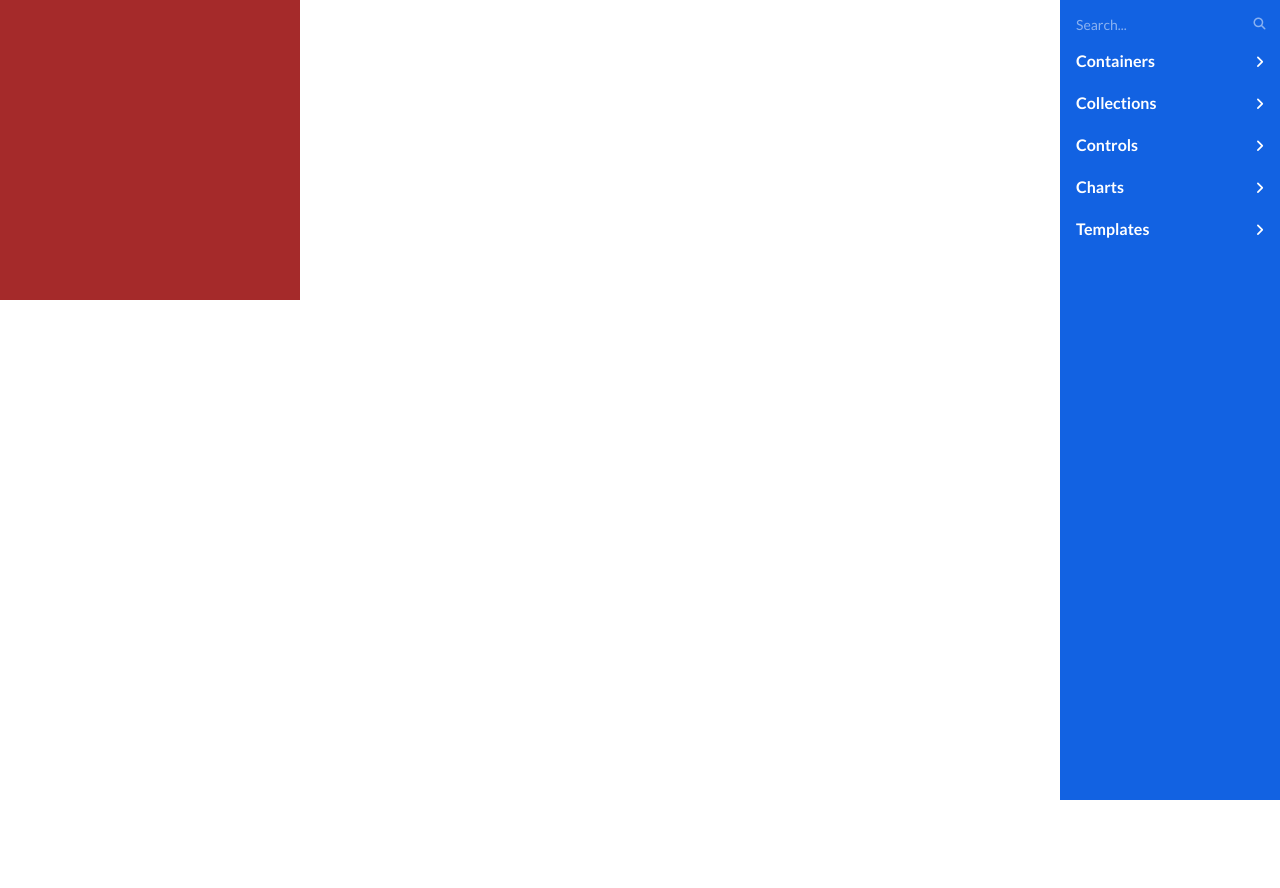
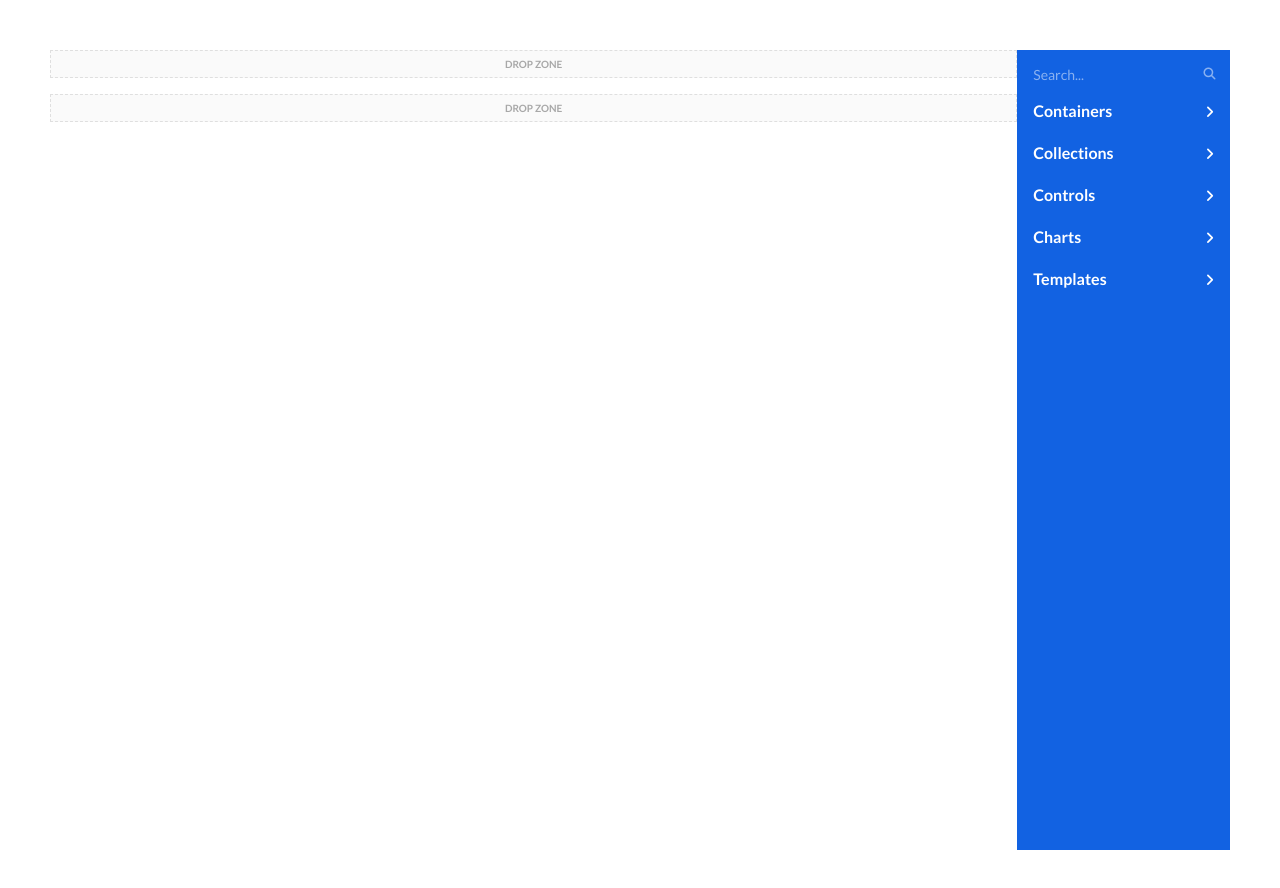
Before and after one commit to rzngnam1402/wf-designer, a React (Create React App) app: page / in a window 1280 px wide. Shown: the top 888 px of the page. Before the commit the page ends 800 px from the top, so only its background shows below. Built offline with nearby package versions, Linux system fonts and the light colour scheme.

Commit message:
Building Dropable function

```diff
--- a/src/components/form_builder/DragAndDrop.js
+++ b/src/components/form_builder/DragAndDrop.js
@@ -1,23 +1,37 @@
-
-import ReactDOM from 'react-dom/client';
-
-
 
 
 export const handleDragStart = (e, id, element) => {
-    console.log('Drag start here 1');
+    const dropZones = [...document.getElementsByClassName('dropZone')]
+    console.log(dropZones);
+    dropZones.forEach((dropZone) => {
+        dropZone.classList.add('dragStart');
+    })
 }
 
 export const handleDragOver = (e) => {
-    // e.preventDefault();
-    console.log('Drag over here');
+    e.preventDefault();
+    e.target.classList.remove('dragStart');
+    e.target.classList.add('dragOver');
     return true;
 }
 
+export const handleDragLeave = (e) => {
+    e.preventDefault();
+    e.target.classList.remove('dragOver');
+    e.target.classList.add('dragStart');
+}
+
 export const handleDragEnd = (e) => {
-    console.log('Drag end here');
+    e.preventDefault();
+    const dropZones = [...document.getElementsByClassName('dropZone')]
+    dropZones.forEach((dropZone) => {
+        dropZone.classList.remove('dragOver');
+        dropZone.classList.remove('dragStart');
+    })
 }
 
 export const handleDrop = (e) => {
-    console.log(`Drop here`);
+    e.preventDefault();
+    // const dropZone = document.getElementsByClassName('dropZone')[0]
+    // dropZone.classList.add('dragDrop');
 }
--- /dev/null
+++ b/src/components/form_builder/ItemContent.css
@@ -0,0 +1,7 @@
+.ItemContent {
+    width: 300px;
+    height: 30px;
+    text-align: center;
+    background-color: aqua;
+    border: 1px solid red;
+}
--- /dev/null
+++ b/src/components/form_builder/ItemContent.js
@@ -0,0 +1,12 @@
+
+import './ItemContent.css'
+
+function ItemContent() {
+    return (
+        <div className="ItemContent">
+            Day la Item in toolBox
+        </div>
+    )
+}
+
+export default ItemContent
--- a/src/components/form_builder/dropZone.css
+++ b/src/components/form_builder/dropZone.css
@@ -1,24 +1,32 @@
 .dropZone {
-    width: 300px;
-    height: 300px;
+    display: flex;
+    justify-content: center;
+    align-items: center;
+    font-weight: bold;
+    font-size: 10px;
+    line-height: 10px;
+    color: rgba(46, 46, 46, 0.4);
+    width: 100%;
+
+    padding: 8px;
+    margin-bottom: 16px;
+
+    border: 1px dashed rgba(0, 0, 0, 0.1);
+    ;
 }
 
 .notDrag {
-    background-color: brown;
+    background-color: rgba(0, 0, 0, 0.02);
 }
 
 .dragStart {
-    background-color: aqua;
+    opacity: 0.5;
+    background-color: #E1E9F6;
+    border: 1px dashed #1261E2;
 }
 
 .dragOver {
-    background-color: blueviolet;
+    opacity: 1;
+    background-color: #E1E9F6;
+    border: 1px dashed #1261E2;
 }
-
-.dragEnd {
-    background-color: chartreuse;
-}
-
-.drop {
-    background-color: black;
-}
--- a/src/components/form_builder/dropZone.js
+++ b/src/components/form_builder/dropZone.js
@@ -2,7 +2,8 @@ import { useState } from 'react'
 
 
 import './dropZone.css'
-import { handleDragOver, handleDrop } from './DragAndDrop'
+import { handleDragLeave, handleDragOver, handleDrop } from './DragAndDrop'
+import ItemContent from './ItemContent'
 
 
 function DropZone() {
@@ -19,10 +20,18 @@ function DropZone() {
             onDrop={(e) => {
                 handleDrop(e)
                 setCheckDrop(e.target)
+                console.log('Please action');
+                console.log(checkDrop);
             }}
-            onDragLeave={() => { setCheckOver('') }}
+            onDragLeave={(e) => {
+                handleDragLeave(e)
+                setCheckOver('')
+            }}
         >
-            {(checkDrop === checkOver) ? console.log('Dung roi') : console.log('Sai roi')}
+            {console.log("Render")}
+            {console.log(checkDrop)}
+            {/* {(checkDrop === checkOver && checkDrop !== '') ? console.log('Dung roi') : console.log('Sai roi')} */}
+            DROP ZONE
         </div>
     )
 }
--- a/src/components/form_builder/formBuilder.css
+++ b/src/components/form_builder/formBuilder.css
@@ -2,4 +2,5 @@
     user-select: none;
     display: flex;
     justify-content: space-between;
+    margin: 50px;
 }
--- a/src/components/form_builder/formBuilderContent.css
+++ b/src/components/form_builder/formBuilderContent.css
@@ -0,0 +1,3 @@
+.formBuiderContent_Container {
+    width: 1000px;
+}
--- a/src/components/form_builder/formBuilderContent.js
+++ b/src/components/form_builder/formBuilderContent.js
@@ -1,11 +1,13 @@
 import DropZone from "./dropZone"
 import './formBuilderContent.css'
 
+
 function FormBuilderContent() {
     return (
-        <>
+        <div className="formBuiderContent_Container">
             <DropZone />
-        </>
+            <DropZone />
+        </div>
     )
 }
 
```
